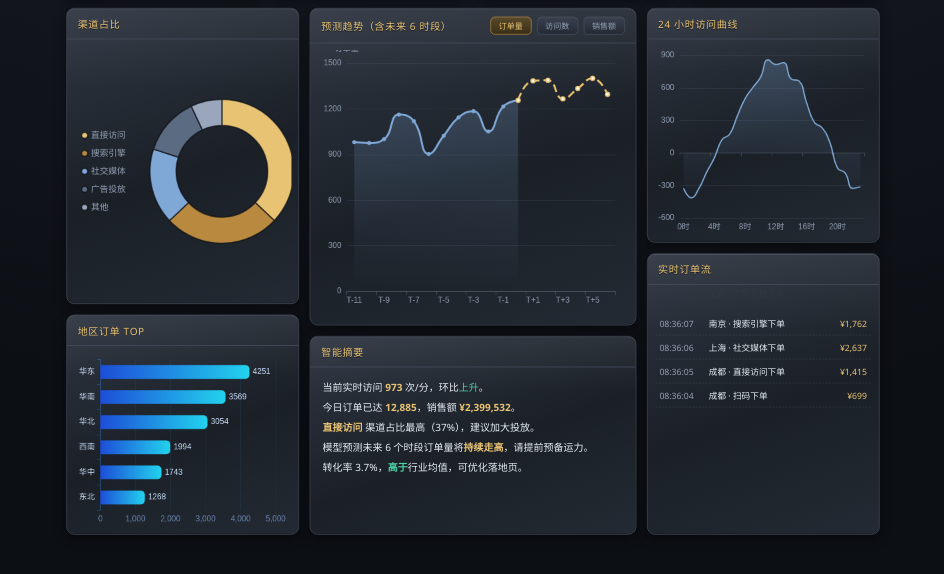
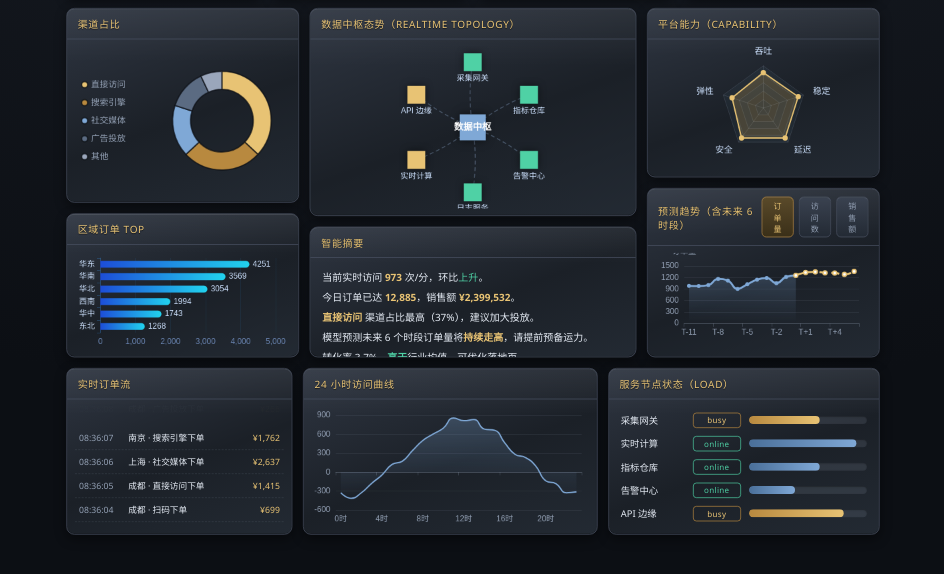
Before and after one commit to cfl-Effie/effie_databoard, a plain HTML site: page index.html in a window 1280 px wide. Shown: the part 208-782 px from the top of the page, without its empty margins (167-1111 px from the left). Drawn offline with Linux system fonts and the light colour scheme.

Commit message:
feat: 技术运维侧板块（拓扑态势+平台能力雷达+服务节点状态条），重新排版容纳全部模块

```diff
--- a/app.js
+++ b/app.js
@@ -48,6 +48,17 @@ const channelChart = echarts.init(document.getElementById('chartChannel'));
 const regionChart = echarts.init(document.getElementById('chartRegion'));
 const forecastChart = echarts.init(document.getElementById('chartForecast'));
 const visitsChart = echarts.init(document.getElementById('chartVisits'));
+const topoChart = echarts.init(document.getElementById('chartTopo'));
+const radarChart = echarts.init(document.getElementById('chartRadar'));
+
+state.capability = [82, 76, 90, 88, 84];
+state.services = [
+  { name: '采集网关', status: 'online', load: 62 },
+  { name: '实时计算', status: 'busy', load: 88 },
+  { name: '指标仓库', status: 'online', load: 54 },
+  { name: '告警中心', status: 'online', load: 41 },
+  { name: 'API 边缘', status: 'busy', load: 79 }
+];
 
 function renderChannels() {
   const palette = ['#e8c374', '#b8893f', '#7fa8d6', '#5b6b82', '#9aa6bb'];
@@ -130,6 +141,88 @@ function renderVisits() {
       areaStyle: { color: new echarts.graphic.LinearGradient(0, 0, 0, 1, [{ offset: 0, color: 'rgba(127,168,214,.4)' }, { offset: 1, color: 'rgba(127,168,214,0)' }]) }
     }]
   });
+}
+
+function renderTopo() {
+  const w = topoChart.getWidth() || 600;
+  const h = topoChart.getHeight() || 400;
+  const cx = w / 2, cy = h / 2;
+  const R = Math.min(w, h) * 0.36;
+  const sat = [
+    { name: '采集网关', cat: 1 },
+    { name: '指标仓库', cat: 1 },
+    { name: '告警中心', cat: 1 },
+    { name: '日志服务', cat: 1 },
+    { name: '实时计算', cat: 2 },
+    { name: 'API 边缘', cat: 2 }
+  ];
+  const nodes = [{
+    name: '数据中枢', x: cx, y: cy, symbolSize: Math.min(w, h) * 0.16,
+    itemStyle: { color: '#7fa8d6' },
+    label: { show: true, position: 'inside', color: '#fff', fontSize: 14, fontWeight: 'bold' }
+  }];
+  sat.forEach((s, i) => {
+    const ang = -Math.PI / 2 + i * (Math.PI * 2 / sat.length);
+    nodes.push({
+      name: s.name, x: cx + Math.cos(ang) * R, y: cy + Math.sin(ang) * R,
+      symbolSize: Math.min(w, h) * 0.11, category: s.cat,
+      label: { show: true, position: 'bottom', color: '#cfe3ff', fontSize: 12 }
+    });
+  });
+  const links = sat.map(s => ({ source: '数据中枢', target: s.name }));
+  topoChart.setOption({
+    tooltip: { trigger: 'item' },
+    series: [{
+      type: 'graph', layout: 'none', roam: false,
+      categories: [
+        { name: '中枢', itemStyle: { color: '#7fa8d6' } },
+        { name: '采集', itemStyle: { color: '#4fd1a5' } },
+        { name: '计算', itemStyle: { color: '#e8c374' } }
+      ],
+      lineStyle: { color: '#5b6b82', width: 1.5, type: [6, 4], opacity: 0.7, curveness: 0.08 },
+      symbol: ['none', 'arrow'], symbolSize: 7,
+      emphasis: { focus: 'adjacency', lineStyle: { opacity: 1, color: '#e8c374' } },
+      label: { show: true },
+      data: nodes,
+      links: links,
+      itemStyle: { shadowBlur: 12, shadowColor: 'rgba(0,0,0,.5)' }
+    }]
+  });
+}
+
+function renderRadar() {
+  radarChart.setOption({
+    tooltip: {},
+    radar: {
+      indicator: [
+        { name: '吞吐', max: 100 }, { name: '弹性', max: 100 }, { name: '安全', max: 100 },
+        { name: '延迟', max: 100 }, { name: '稳定', max: 100 }
+      ],
+      radius: '68%',
+      axisName: { color: '#cfe3ff', fontSize: 13 },
+      splitLine: { lineStyle: { color: 'rgba(154,166,187,.2)' } },
+      splitArea: { areaStyle: { color: ['rgba(127,168,214,.05)', 'rgba(232,195,116,.05)'] } },
+      axisLine: { lineStyle: { color: 'rgba(154,166,187,.2)' } }
+    },
+    series: [{
+      type: 'radar',
+      data: [{ value: state.capability, name: '平台能力',
+        areaStyle: { color: 'rgba(232,195,116,.25)' },
+        lineStyle: { color: '#e8c374', width: 2 },
+        itemStyle: { color: '#e8c374' } }]
+    }]
+  });
+}
+
+function renderLoad() {
+  const el = document.getElementById('load');
+  el.innerHTML = state.services.map(s =>
+    `<div class="load-row">` +
+    `<span class="load-name">${s.name}</span>` +
+    `<span class="load-badge ${s.status}">${s.status}</span>` +
+    `<div class="load-bar"><div class="load-fill ${s.status}" style="width:${s.load}%"></div></div>` +
+    `</div>`
+  ).join('');
 }
 
 function animateValue(el, to, formatter) {
@@ -216,9 +309,16 @@ function tickSlow() {
     arr.push(Math.max(100, Math.round(last * rand(0.95, 1.12))));
     arr.shift();
   });
+  state.capability = state.capability.map(v => Math.max(60, Math.min(99, v + Math.round(rand(-3, 3)))));
+  state.services.forEach(s => {
+    s.load = Math.max(20, Math.min(98, s.load + Math.round(rand(-6, 6))));
+    if (Math.random() < 0.12) s.status = s.status === 'online' ? 'busy' : 'online';
+  });
   renderChannels();
   renderRegions();
   renderForecast();
+  renderRadar();
+  renderLoad();
   renderSummary();
 }
 
@@ -233,6 +333,9 @@ renderChannels();
 renderRegions();
 renderForecast();
 renderVisits();
+renderTopo();
+renderRadar();
+renderLoad();
 renderKpis();
 renderSummary();
 tickClock();
--- a/index.html
+++ b/index.html
@@ -51,13 +51,28 @@
           <div class="panel-body"><div id="chartChannel" class="chart"></div></div>
         </div>
         <div class="panel">
-          <div class="panel-title">地区订单 TOP</div>
+          <div class="panel-title">区域订单 TOP</div>
           <div class="panel-body"><div id="chartRegion" class="chart"></div></div>
         </div>
       </div>
 
       <div class="col col-center">
-        <div class="panel panel-lg">
+        <div class="panel panel-topo">
+          <div class="panel-title">数据中枢态势（REALTIME TOPOLOGY）</div>
+          <div class="panel-body"><div id="chartTopo" class="chart"></div></div>
+        </div>
+        <div class="panel panel-summary">
+          <div class="panel-title">智能摘要</div>
+          <div class="panel-body summary" id="summary"></div>
+        </div>
+      </div>
+
+      <div class="col col-right">
+        <div class="panel">
+          <div class="panel-title">平台能力（CAPABILITY）</div>
+          <div class="panel-body"><div id="chartRadar" class="chart"></div></div>
+        </div>
+        <div class="panel">
           <div class="panel-title">
             <span>预测趋势（含未来 6 时段）</span>
             <span class="ctrl">
@@ -68,23 +83,23 @@
           </div>
           <div class="panel-body"><div id="chartForecast" class="chart"></div></div>
         </div>
-        <div class="panel panel-summary">
-          <div class="panel-title">智能摘要</div>
-          <div class="panel-body summary" id="summary"></div>
-        </div>
-      </div>
-
-      <div class="col col-right">
-        <div class="panel">
-          <div class="panel-title">24 小时访问曲线</div>
-          <div class="panel-body"><div id="chartVisits" class="chart"></div></div>
-        </div>
-        <div class="panel panel-feed">
-          <div class="panel-title">实时订单流</div>
-          <div class="panel-body feed" id="feed"></div>
-        </div>
       </div>
     </main>
+
+    <section class="bottom">
+      <div class="panel panel-feed">
+        <div class="panel-title">实时订单流</div>
+        <div class="panel-body feed" id="feed"></div>
+      </div>
+      <div class="panel panel-visits">
+        <div class="panel-title">24 小时访问曲线</div>
+        <div class="panel-body"><div id="chartVisits" class="chart"></div></div>
+      </div>
+      <div class="panel panel-load">
+        <div class="panel-title">服务节点状态（LOAD）</div>
+        <div class="panel-body load" id="load"></div>
+      </div>
+    </section>
   </div>
 
   <script src="./echarts.min.js"></script>
--- a/style.css
+++ b/style.css
@@ -117,6 +117,15 @@ body {
 .col { display: flex; flex-direction: column; gap: 16px; min-height: 0; }
 .col-left .panel:nth-child(1) { flex: 1.35; }
 .col-left .panel:nth-child(2) { flex: 1; }
+.col-center .panel-topo { flex: 1.6; }
+
+.bottom {
+  height: 250px;
+  display: grid;
+  grid-template-columns: 1fr 1.3fr 1.2fr;
+  gap: 16px;
+  min-height: 0;
+}
 
 .panel {
   position: relative;
@@ -204,3 +213,38 @@ body {
 .feed-time { color: var(--sub); font-variant-numeric: tabular-nums; }
 .feed-info { color: var(--text); overflow: hidden; text-overflow: ellipsis; white-space: nowrap; }
 .feed-amt { color: var(--gold); font-variant-numeric: tabular-nums; }
+
+.load {
+  display: flex;
+  flex-direction: column;
+  justify-content: center;
+  gap: 12px;
+  padding: 8px 18px;
+}
+.load-row {
+  display: grid;
+  grid-template-columns: 96px 72px 1fr;
+  align-items: center;
+  gap: 12px;
+  font-size: 14px;
+}
+.load-name { color: var(--text); }
+.load-badge {
+  font-size: 12px;
+  padding: 2px 8px;
+  border-radius: 5px;
+  text-align: center;
+  letter-spacing: .5px;
+}
+.load-badge.online { color: var(--green); border: 1px solid var(--green); }
+.load-badge.busy { color: var(--gold); border: 1px solid var(--gold-deep); }
+.load-bar {
+  height: 12px;
+  background: rgba(154,166,187,.15);
+  border-radius: 6px;
+  overflow: hidden;
+  box-shadow: inset 0 1px 2px rgba(0,0,0,.4);
+}
+.load-fill { height: 100%; border-radius: 6px; transition: width .6s ease; }
+.load-fill.online { background: linear-gradient(90deg, #4a6f99, #7fa8d6); }
+.load-fill.busy { background: linear-gradient(90deg, #b8893f, #e8c374); }
```
Also changed, not shown: preview.png, 1 other file.
